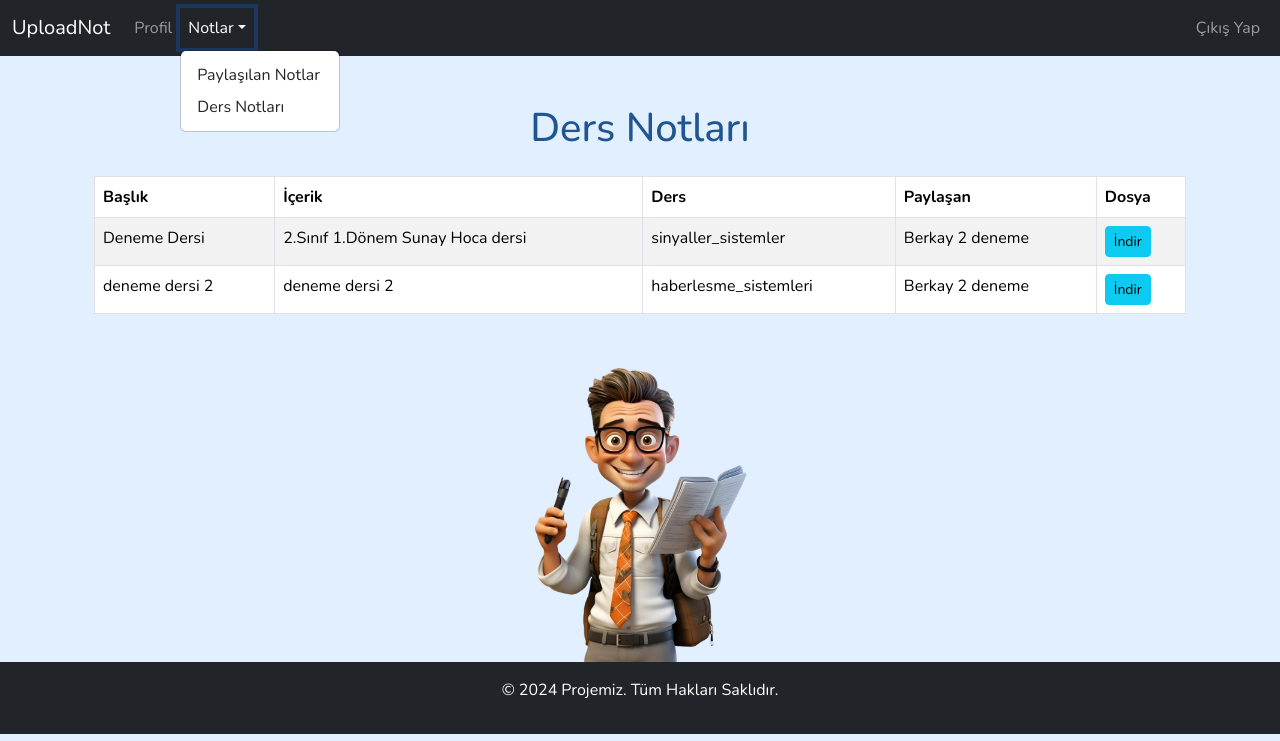
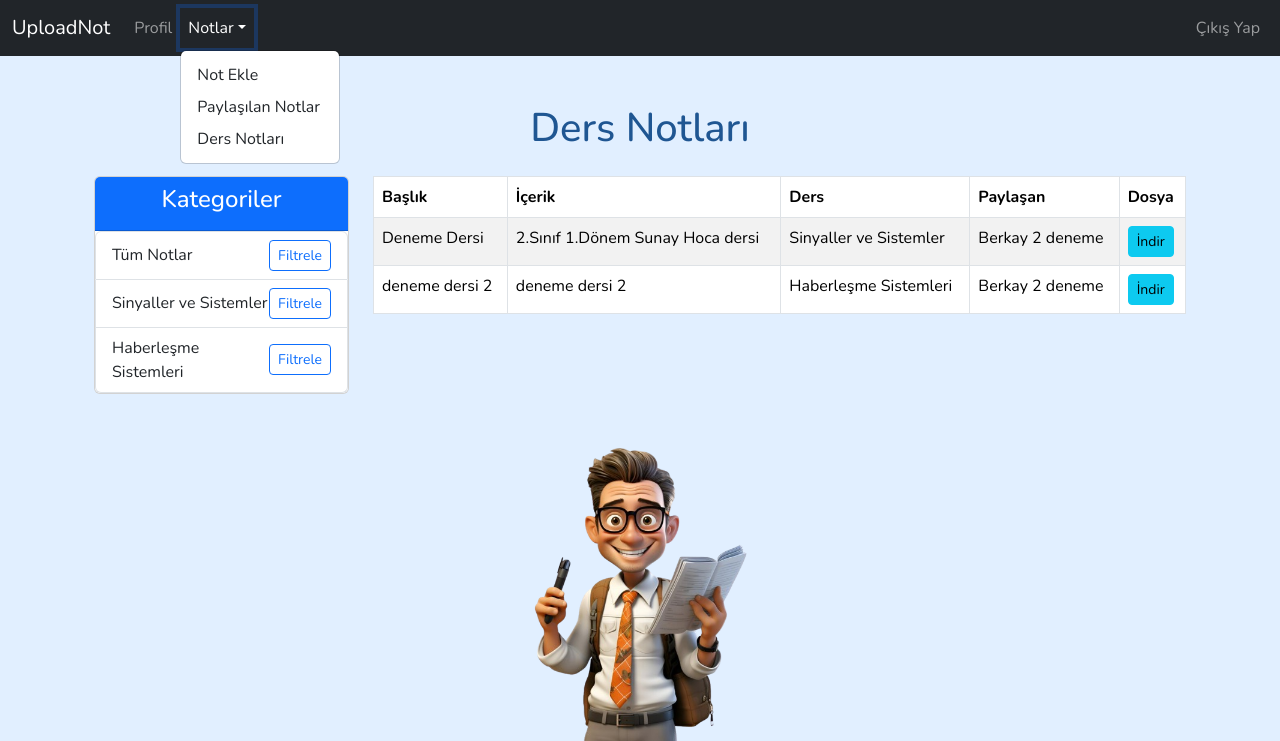
Before and after one commit to softbeko/not_app, a Django app: page /paylasilan-notlar/ in a window 1280 px wide, after a click on "Notlar". Shown: the top 741 px of the page. Run offline with Django 5.2, Linux system fonts and the light colour scheme; a user stored in the database is signed in; data comes from the database, SQL or seed files in the repository; both versions use the stored data as it was after the commit.

Commit message:
filter.js

```diff
--- /dev/null
+++ b/notlar/static/js/filter.js
@@ -0,0 +1,15 @@
+// Filtreleme fonksiyonu
+function filterByCategory(categoryId) {
+    var notes = document.querySelectorAll('.note'); // Tüm notları seç
+
+    notes.forEach(function(note) {
+        var noteCategory = note.getAttribute('data-category'); // Notun kategorisi
+
+        // Kategoriyi karşılaştır
+        if (categoryId === 'all' || noteCategory === categoryId) {
+            note.style.display = 'table-row'; // Notu göster
+        } else {
+            note.style.display = 'none'; // Notu gizle
+        }
+    });
+}
--- a/notlar/templates/components/navbar.html
+++ b/notlar/templates/components/navbar.html
@@ -23,6 +23,9 @@
                            data-bs-toggle="dropdown"
                            aria-expanded="false">Notlar</a>
                         <ul class="dropdown-menu">
+                            <li>
+                                <a class="dropdown-item" href="{% url 'not_ekle' %}">Not Ekle</a>
+                            </li>
                             <li>
                                 <a class="dropdown-item" href="{% url 'notlar' %}">Paylaşılan Notlar</a>
                             </li>
--- a/notlar/templates/shared_notes.html
+++ b/notlar/templates/shared_notes.html
@@ -6,7 +6,33 @@
 {% block content %}
     <div class="container my-5">
         <h1 class="text-center mb-4" style="color: #1f5692;">Ders Notları</h1>
+        <div class="row">
+            <div class="col-3">
+                <!-- Kategoriler Başlığı -->
+                <div class="card">
+                    <div class="card-header bg-primary text-white text-center">
+                        <h4>Kategoriler</h4>
+                    </div>
+                    <div class="">
+                        <ul class="list-group">
+                            <li class="list-group-item d-flex justify-content-between align-items-center">
+                                <span class="text-start">Tüm Notlar</span>
+                                <button class="btn btn-sm btn-outline-primary ms-auto"
+                                        onclick="filterByCategory('all')">Filtrele</button>
+                            </li>
+                            {% for not in shared_notes %}
+                                <li class="list-group-item d-flex justify-content-between align-items-center">
+                                    <span class="text-start">{{ not.get_ders_kategori_display }}</span>
+                                    <button class="btn btn-sm btn-outline-primary ms-auto"
+                                            onclick="filterByCategory('{{ not.ders_kategori }}')">Filtrele</button>
+                                </li>
+                            {% endfor %}
+                        </ul>
+                    </div>
+                </div>
+            </div>
             <!-- Notlar Tablosu -->
+            <div class="col-9">
                 <table class="table table-bordered table-striped">
                     <thead class="thead-dark">
                         <tr>
@@ -19,10 +45,10 @@
                     </thead>
                     <tbody>
                         {% for not in shared_notes %}
-                    <tr>
+                            <tr class="note" data-category="{{ not.ders_kategori }}">
                                 <td>{{ not.title|truncatechars:20 }}</td>
                                 <td>{{ not.content|truncatechars:50 }}</td>
-                        <td>{{ not.ders_kategori|truncatechars:50 }}</td>
+                                <td>{{ not.get_ders_kategori_display|truncatechars:50 }}</td>
                                 <td>{{ not.user.first_name }} {{ not.user.last_name }}</td>
                                 <!-- Paylaşan Kişi -->
                                 <td>
@@ -41,6 +67,8 @@
                     </tbody>
                 </table>
             </div>
+        </div>
+    </div>
     <div class="d-flex justify-content-center mt-5">
         <img src="{% static 'images/shared_notes_image.png' %}"
              width="300"
@@ -49,3 +77,7 @@
              class="img-fluid rounded">
     </div>
 {% endblock content %}
+{% block js %}
+    {{ block.super }}
+    <script src="{% static 'js/filter.js' %}"></script>
+{% endblock js %}
```
Also changed, not shown: notlar/static/js/not_ekle.js (+8 -2 lines), notlar/templates/not_ekle.html (+2 -6 lines), notlar/templates/update_note.html (+14 -0 lines), db.sqlite3. Lines whose indentation alone changed are shown as unchanged.
